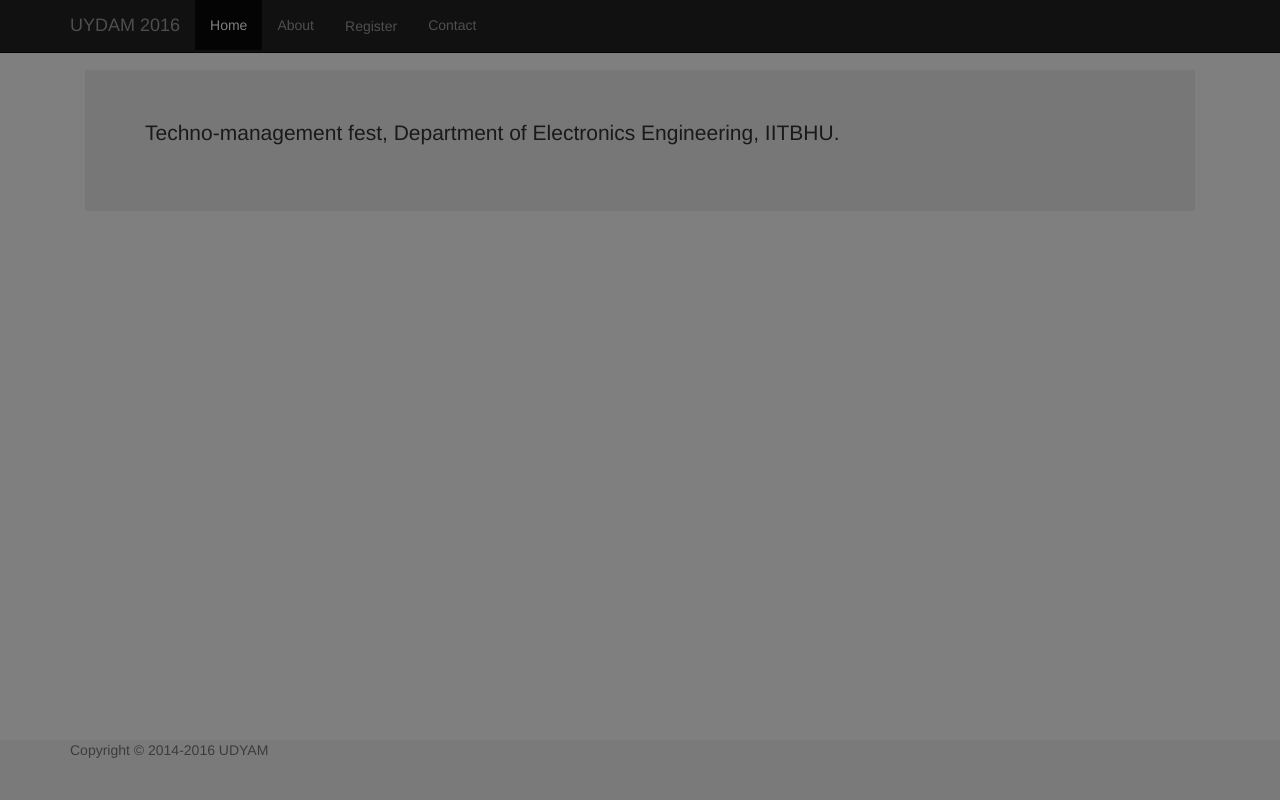
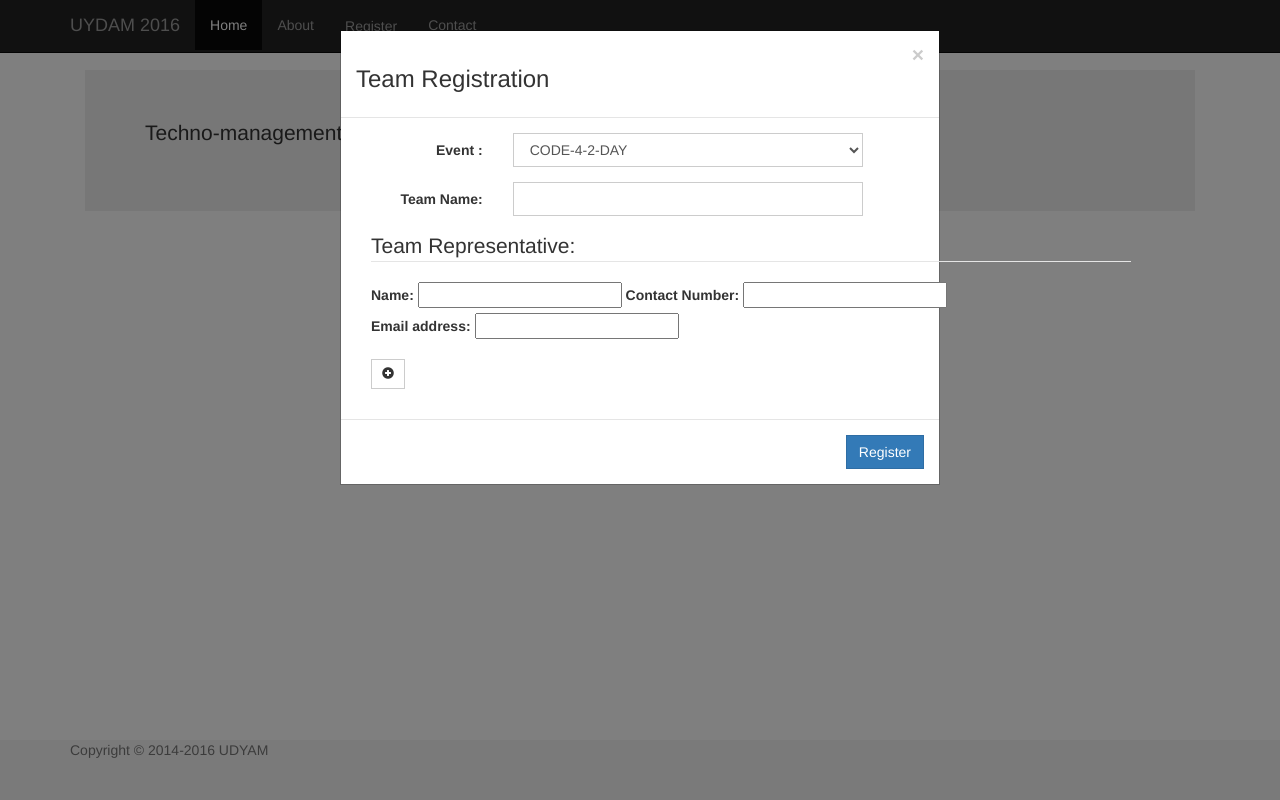
Before and after one commit to Udyam/2016, a Django app: template templates/home.html in a window 1280 px wide, after a click on "Register". Run offline with Django 3.2, Linux system fonts and the light colour scheme; the template is opened without the code that fills it, so the values that code supplies are empty; some libraries are stand-ins or nearby versions.

Commit message:
Fixed modal

```diff
--- a/templates/base.html
+++ b/templates/base.html
@@ -31,16 +31,18 @@
       </div><!--/.nav-collapse -->
     </div>
   </nav>
-  <div class="modal fade hide" id="register_modal" role="dialog" aria-labelledby="myModalLabel" aria-hidden="true">
+  <div class="modal fade" id="register_modal" tabindex="-1" role="dialog" aria-labelledby="myModalLabel" aria-hidden="true">
+    <div class="modal-dialog">
+      <div class="modal-content">
           <div class="modal-header">
               <button type="button" class="close" data-dismiss="modal" aria-hidden="true">×</button>
                <h3 id="myModalLabel">Team Registration</h3>
           </div>
+          <div class="modal-body">
             <div class="container">
-          <div class="col col-md-12">
+                <div class="col col-md-8">
                   <form class="form-horizontal" method="post" id="register_form">
                       {% csrf_token %}
-                <div class="modal-body">
                       <div class="form-group">
                           <label id="event_label" class="control-label col-xs-2">Event :</label>
                           <div class="col-xs-6">
@@ -85,11 +87,13 @@
                               <span class="glyphicon glyphicon-plus-sign"></span>
                           </button>
                       </div>
+                  </form>
+                </div>
+              </div>
             </div>
             <div class="modal-footer">
                 <button class="btn btn-primary">Register</button>
             </div>
-            </form>
       </div>
     </div>
   </div>
```
Lines whose indentation alone changed are shown as unchanged.
